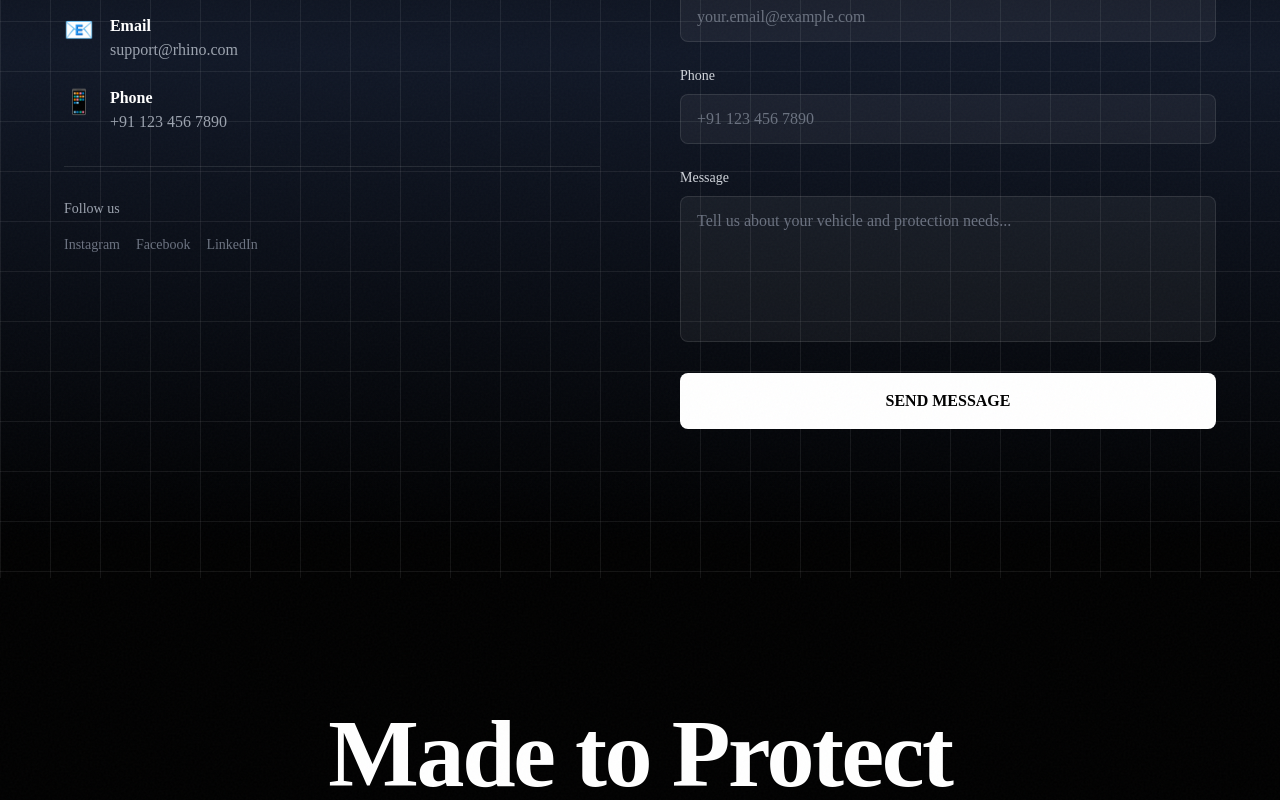
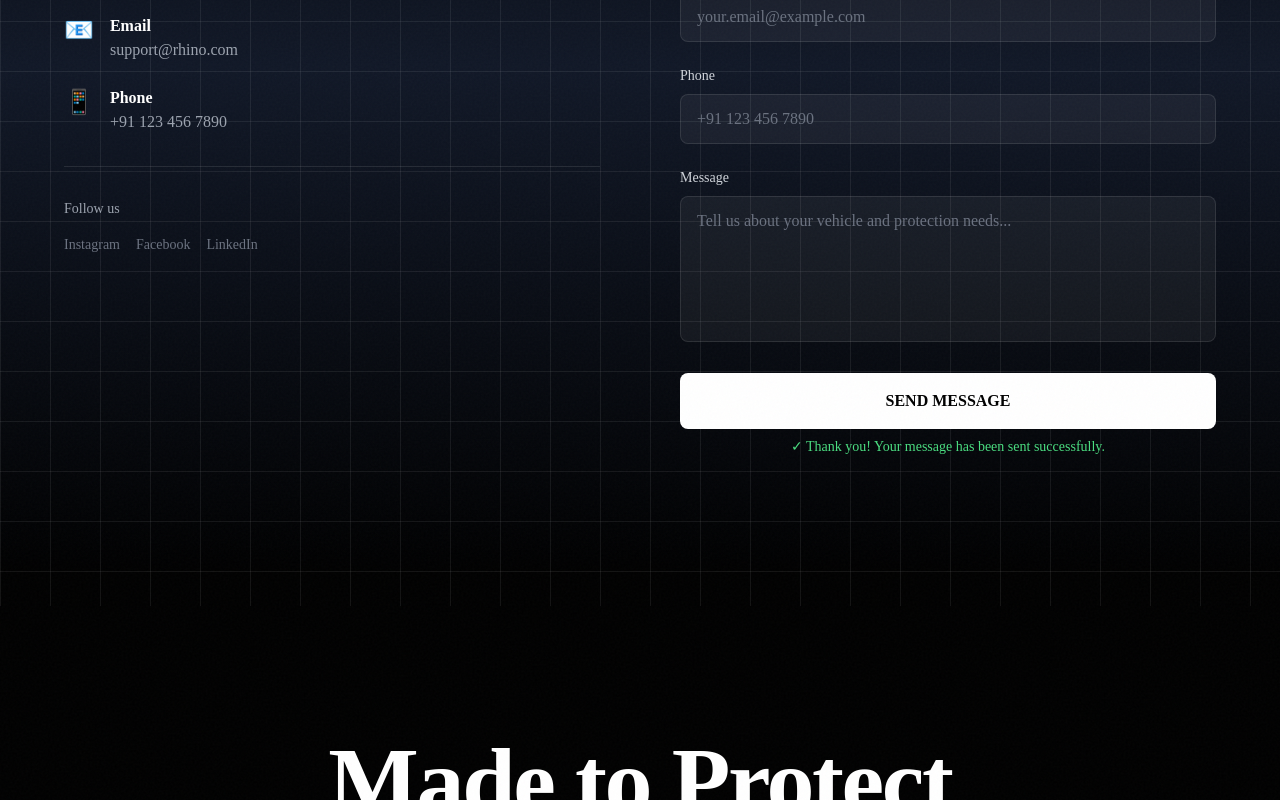
Before and after one commit to Shaunakd7/rhino, a Next.js app: page / in a window 1280 px wide. Both pictures are taken after typing "Sample", "name@example.com", "5551234", "Sample" into the empty fields and a click on the button "SEND MESSAGE". Shown: the part 9839-10639 px from the top of the page. Built offline with nearby package versions, Linux system fonts and the light colour scheme.

Commit message:
feat: update hero background, improve underline styling, and enhance form capture

```diff
--- a/components/sections/BrandPhilosophy.tsx
+++ b/components/sections/BrandPhilosophy.tsx
@@ -189,13 +189,13 @@ export default function BrandPhilosophy() {
 
               {/* Animated underline with glow */}
               <motion.div
-                className="absolute bottom-0 left-0 h-0.5 bg-gradient-to-r from-cyan-400 via-purple-400 to-transparent"
+                className="absolute bottom-0 left-0 h-[1px] bg-gradient-to-r from-gray-400/60 via-gray-300/40 to-transparent"
                 initial={{ width: 0 }}
                 whileInView={{ width: "100%" }}
                 viewport={{ once: true }}
                 transition={{ duration: 1, delay: index * 0.2 + 0.5 }}
                 style={{
-                  boxShadow: "0 0 10px rgba(147, 197, 253, 0.5)",
+                  boxShadow: "0 0 8px rgba(255, 255, 255, 0.15)",
                 }}
               />
             </motion.div>
--- a/components/sections/Contact.tsx
+++ b/components/sections/Contact.tsx
@@ -12,6 +12,8 @@ export default function Contact() {
     phone: "",
     message: "",
   });
+  const [isSubmitting, setIsSubmitting] = useState(false);
+  const [submitStatus, setSubmitStatus] = useState<"success" | "error" | null>(null);
 
   const { scrollYProgress } = useScroll({
     target: ref,
@@ -21,12 +23,46 @@ export default function Contact() {
   const y = useTransform(scrollYProgress, [0, 1], [30, -30]);
   const opacity = useTransform(scrollYProgress, [0, 0.2, 0.8, 1], [0, 1, 1, 0]);
 
-  const handleSubmit = (e: React.FormEvent) => {
+  const handleSubmit = async (e: React.FormEvent) => {
     e.preventDefault();
-    // Handle form submission here
-    console.log("Form submitted:", formData);
-    alert("Thank you for your inquiry! We'll get back to you soon.");
-    setFormData({ name: "", email: "", phone: "", message: "" });
+    setIsSubmitting(true);
+    setSubmitStatus(null);
+
+    try {
+      // Capture form data
+      const capturedData = {
+        name: formData.name.trim(),
+        email: formData.email.trim(),
+        phone: formData.phone.trim(),
+        message: formData.message.trim(),
+        timestamp: new Date().toISOString(),
+      };
+
+      // Log to console for now (you can replace this with API call)
+      console.log("Form submitted:", capturedData);
+
+      // Here you can add your API call:
+      // const response = await fetch('/api/contact', {
+      //   method: 'POST',
+      //   headers: { 'Content-Type': 'application/json' },
+      //   body: JSON.stringify(capturedData),
+      // });
+
+      // Simulate API call delay
+      await new Promise(resolve => setTimeout(resolve, 500));
+
+      setSubmitStatus("success");
+      setFormData({ name: "", email: "", phone: "", message: "" });
+
+      // Reset status message after 3 seconds
+      setTimeout(() => setSubmitStatus(null), 3000);
+    } catch (error) {
+      console.error("Error submitting form:", error);
+      setSubmitStatus("error");
+      setTimeout(() => setSubmitStatus(null), 3000);
+    } finally {
+      setIsSubmitting(false);
+    }
   };
 
   const handleChange = (e: React.ChangeEvent<HTMLInputElement | HTMLTextAreaElement>) => {
@@ -226,14 +262,37 @@ export default function Contact() {
               />
             </div>
 
-            <motion.button
-              type="submit"
-              className="w-full px-8 py-4 bg-white text-black font-bold rounded-lg hover:bg-gray-200 transition-colors"
-              whileHover={{ scale: 1.02 }}
-              whileTap={{ scale: 0.98 }}
-            >
-              SEND MESSAGE
-            </motion.button>
+            <div className="space-y-2">
+              <motion.button
+                type="submit"
+                disabled={isSubmitting}
+                className="w-full px-8 py-4 bg-white text-black font-bold rounded-lg hover:bg-gray-200 transition-colors disabled:opacity-50 disabled:cursor-not-allowed"
+                whileHover={!isSubmitting ? { scale: 1.02 } : {}}
+                whileTap={!isSubmitting ? { scale: 0.98 } : {}}
+              >
+                {isSubmitting ? "SENDING..." : "SEND MESSAGE"}
+              </motion.button>
+
+              {submitStatus === "success" && (
+                <motion.p
+                  initial={{ opacity: 0, y: -10 }}
+                  animate={{ opacity: 1, y: 0 }}
+                  className="text-green-400 text-sm text-center"
+                >
+                  ✓ Thank you! Your message has been sent successfully.
+                </motion.p>
+              )}
+
+              {submitStatus === "error" && (
+                <motion.p
+                  initial={{ opacity: 0, y: -10 }}
+                  animate={{ opacity: 1, y: 0 }}
+                  className="text-red-400 text-sm text-center"
+                >
+                  ✗ Something went wrong. Please try again.
+                </motion.p>
+              )}
+            </div>
           </motion.form>
         </div>
       </div>
--- a/components/sections/Hero.tsx
+++ b/components/sections/Hero.tsx
@@ -117,7 +117,7 @@ export default function Hero() {
       className="relative h-screen w-full overflow-hidden flex items-center justify-center"
     >
       <motion.div
-        className="absolute inset-0 bg-gradient-to-b from-black via-purple-900/20 via-blue-900/20 to-black"
+        className="absolute inset-0 bg-gradient-to-b from-gray-900 via-gray-800 to-gray-900"
         style={{ opacity: bgOpacity, scale: bgScale }}
       />
 
```
